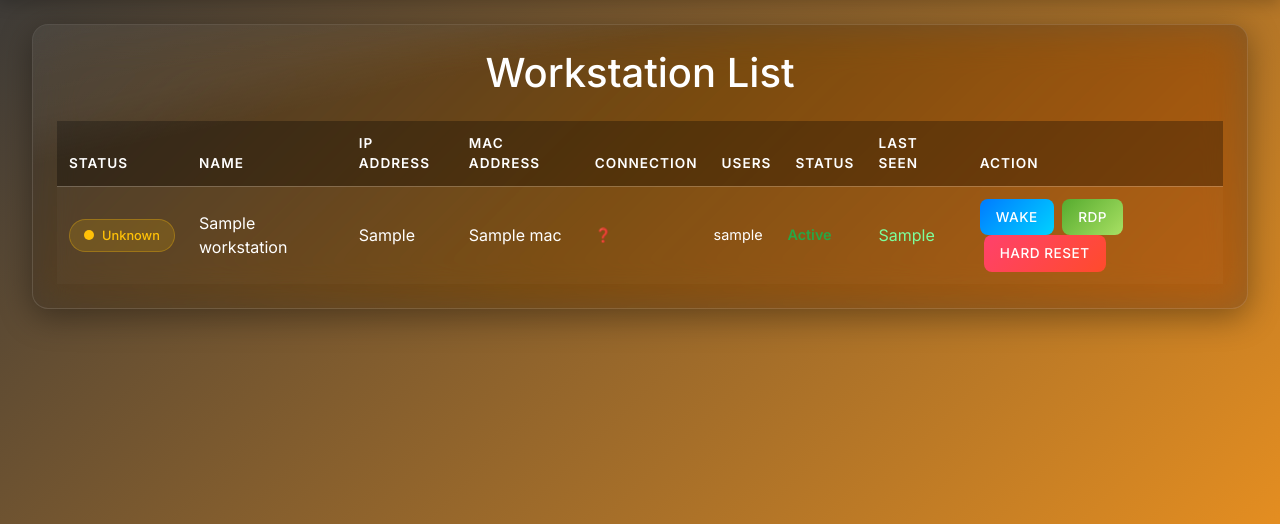
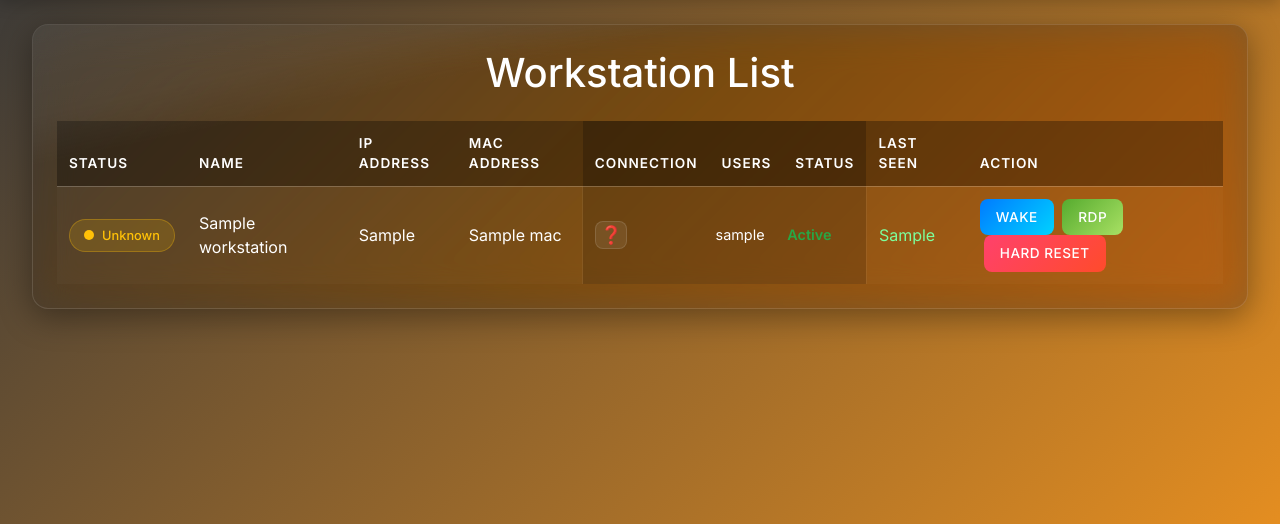
Before and after one commit to Byter3/pbv-waker, a Flask app: template templates/index.html in a window 1280 px wide. Shown: the part 67-591 px from the top of the page. Run offline with Flask 2, Linux system fonts and the light colour scheme; the template is opened without the code that fills it: most values are stand-ins (such as "Sample title", 1, 10 or a date in 2020); some libraries are stand-ins or nearby versions.

Commit message:
style: bigger glassmorphism icons and darker session column group
- Session type icons now 32x28px with glass pill background/border
- Connection/Users/Status columns have darker background (rgba 0,0,0,0.15)
- Subtle border separators on left/right edges of the column group
- Matching darker header background for the 3 columns

```diff
--- a/static/css/style.css
+++ b/static/css/style.css
@@ -564,27 +564,49 @@ th.sortable.sort-desc {
     border-top: 1px solid rgba(255, 255, 255, 0.05);
 }
 
+/* Session type icons — glassmorphism pill */
 .session-type-badge {
-    font-size: 0.85rem;
+    display: inline-flex;
+    align-items: center;
+    justify-content: center;
+    font-size: 1.1rem;
+    width: 32px;
+    height: 28px;
+    border-radius: 8px;
+    background: rgba(255, 255, 255, 0.08);
+    border: 1px solid rgba(255, 255, 255, 0.12);
     flex-shrink: 0;
 }
 
-/* Connection | Users | Status — tight column group */
+/* Connection | Users | Status — tight column group with dark highlight */
+.connection-col,
+.users-col,
+.status-col {
+    background: rgba(0, 0, 0, 0.15) !important;
+}
+
 .connection-col {
     text-align: right;
     padding-right: 2px !important;
     white-space: nowrap;
-    width: 1%;  /* shrink to content */
+    width: 1%;
+    border-left: 1px solid rgba(255, 255, 255, 0.06);
 }
 
 .users-col {
-    padding-left: 4px !important;
-    padding-right: 4px !important;
+    padding-left: 6px !important;
+    padding-right: 6px !important;
 }
 
 .status-col {
     padding-left: 4px !important;
     white-space: nowrap;
-    width: 1%;  /* shrink to content */
+    width: 1%;
     font-size: 0.85rem;
+    border-right: 1px solid rgba(255, 255, 255, 0.06);
 }
+
+/* Header highlight for the group */
+th.session-group-header {
+    background: rgba(0, 0, 0, 0.45) !important;
+}
--- a/templates/index.html
+++ b/templates/index.html
@@ -36,9 +36,9 @@
                     <th class="sortable" data-sort="name">Name <span class="sort-icon"></span></th>
                     <th class="sortable" data-sort="ip">IP Address <span class="sort-icon"></span></th>
                     <th class="sortable" data-sort="mac">MAC Address <span class="sort-icon"></span></th>
-                    <th>Connection</th>
-                    <th class="sortable" data-sort="user">Users <span class="sort-icon"></span></th>
-                    <th>Status</th>
+                    <th class="session-group-header">Connection</th>
+                    <th class="sortable session-group-header" data-sort="user">Users <span class="sort-icon"></span></th>
+                    <th class="session-group-header">Status</th>
                     <th class="sortable" data-sort="seen">Last Seen <span class="sort-icon"></span></th>
                     <th>Action</th>
                 </tr>
```
